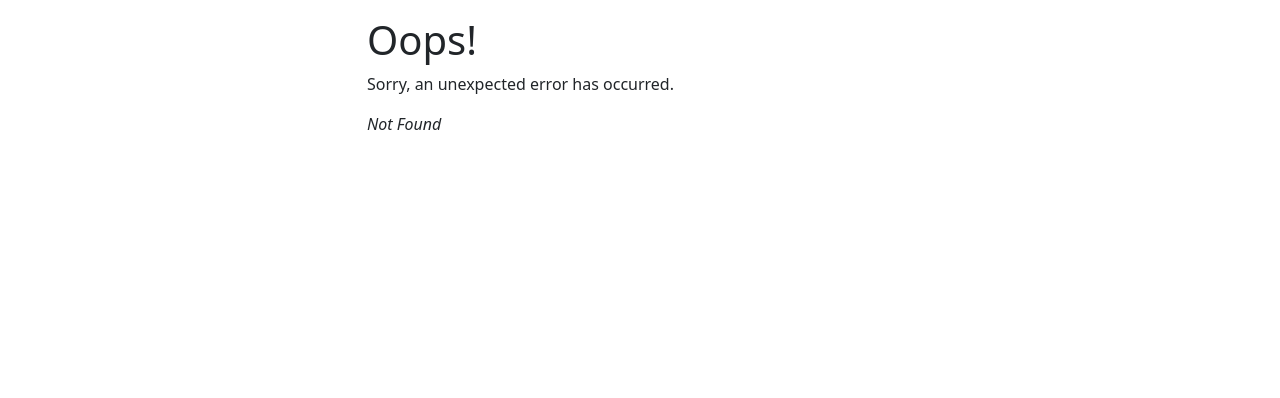
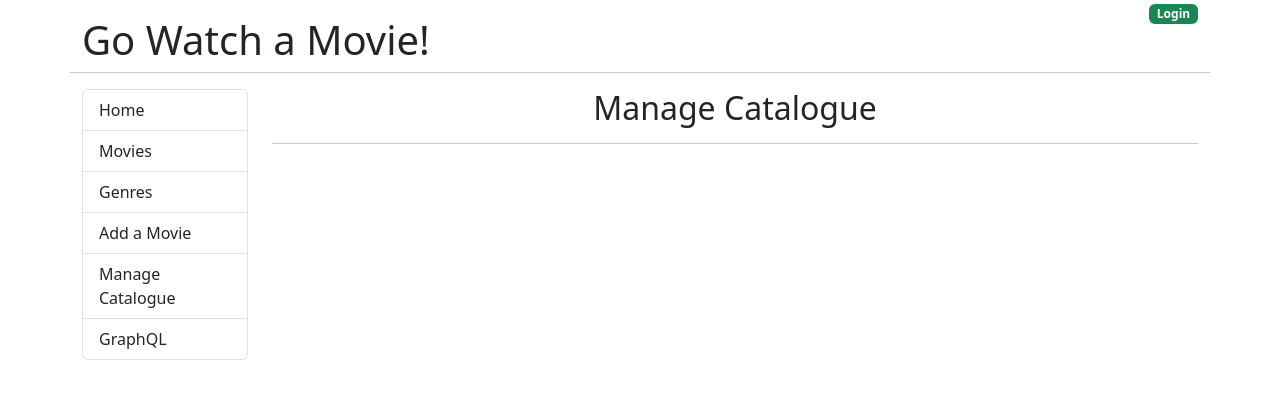
Before and after one commit to donadonandre/st_go-movies-front-end, a React (Create React App) app: page /manage-catalogue in a window 1280 px wide. Before the commit this address had no page. Shown: the top 398 px of the page. Built offline with nearby package versions, Linux system fonts and the light colour scheme.

Commit message:
Router III - Finalizing skeleton

```diff
--- a/src/App.js
+++ b/src/App.js
@@ -1,4 +1,4 @@
-import {Outlet} from "react-router-dom";
+import {Link, Outlet} from "react-router-dom";
 
 function App() {
   return (
@@ -8,7 +8,7 @@
           <h1 className="mt-3">Go Watch a Movie!</h1>
         </div>
         <div className="col text-end">
-          <a href="#!"><span className="badge bg-success">Login</span></a>
+          <Link to="/login"><span className="badge bg-success">Login</span></Link>
         </div>
         <hr className="mb-3"/>
       </div>
@@ -17,12 +17,12 @@
         <div className="col-md-2">
           <nav>
             <div className="list-group">
-              <a href="/" className="list-group-item list-group-item-action">Home</a>
-              <a href="/movies" className="list-group-item list-group-item-action">Movies</a>
-              <a href="#!" className="list-group-item list-group-item-action">Genres</a>
-              <a href="#!" className="list-group-item list-group-item-action">Add a Movie</a>
-              <a href="#!" className="list-group-item list-group-item-action">Manage Catalogue</a>
-              <a href="#!" className="list-group-item list-group-item-action">GraphQL</a>
+              <Link to="/" className="list-group-item list-group-item-action">Home</Link>
+              <Link to="/movies" className="list-group-item list-group-item-action">Movies</Link>
+              <Link to="/genres" className="list-group-item list-group-item-action">Genres</Link>
+              <Link to="/admin/movie/0" className="list-group-item list-group-item-action">Add a Movie</Link>
+              <Link to="/manage-catalogue" className="list-group-item list-group-item-action">Manage Catalogue</Link>
+              <Link to="/graphql" className="list-group-item list-group-item-action">GraphQL</Link>
             </div>
           </nav>
         </div>
--- /dev/null
+++ b/src/components/EditMovie.js
@@ -0,0 +1,12 @@
+const EditMovie = () => {
+    return (
+        <>
+            <div className="text-center">
+                <h2>Edit Movie</h2>
+                <hr/>
+            </div>
+        </>
+    )
+}
+
+export default EditMovie;
--- /dev/null
+++ b/src/components/Genres.js
@@ -0,0 +1,12 @@
+const Genres = () => {
+    return (
+        <>
+            <div className="text-center">
+                <h2>Genres</h2>
+                <hr/>
+            </div>
+        </>
+    )
+}
+
+export default Genres;
--- /dev/null
+++ b/src/components/GraphQL.js
@@ -0,0 +1,12 @@
+const GraphQl = () => {
+    return (
+        <>
+            <div className="text-center">
+                <h2>GraphQl</h2>
+                <hr/>
+            </div>
+        </>
+    )
+}
+
+export default GraphQl;
--- a/src/components/Home.js
+++ b/src/components/Home.js
@@ -1,4 +1,5 @@
 import Ticket from './../images/movie_tickets.jpg'
+import {Link} from "react-router-dom";
 
 const Home = () => {
     return (
@@ -6,7 +7,9 @@
             <div className="text-center">
                 <h2>Find a movie to watch tonight!</h2>
                 <hr/>
-                <img src={Ticket} alt="movie tickets"/>
+                <Link to={"/movies"}>
+                    <img src={Ticket} alt="movie tickets"/>
+                </Link>
             </div>
         </>
     )
--- /dev/null
+++ b/src/components/Login.js
@@ -0,0 +1,12 @@
+const Login = () => {
+    return (
+        <>
+            <div className="text-center">
+                <h2>Login</h2>
+                <hr/>
+            </div>
+        </>
+    )
+}
+
+export default Login;
--- /dev/null
+++ b/src/components/ManageCatalogue.js
@@ -0,0 +1,12 @@
+const ManageCatalogue = () => {
+    return (
+        <>
+            <div className="text-center">
+                <h2>Manage Catalogue</h2>
+                <hr/>
+            </div>
+        </>
+    )
+}
+
+export default ManageCatalogue;
```
Also changed, not shown: src/components/Movie.js (added, +12 -0 lines), src/index.js (+11 -1 lines).
